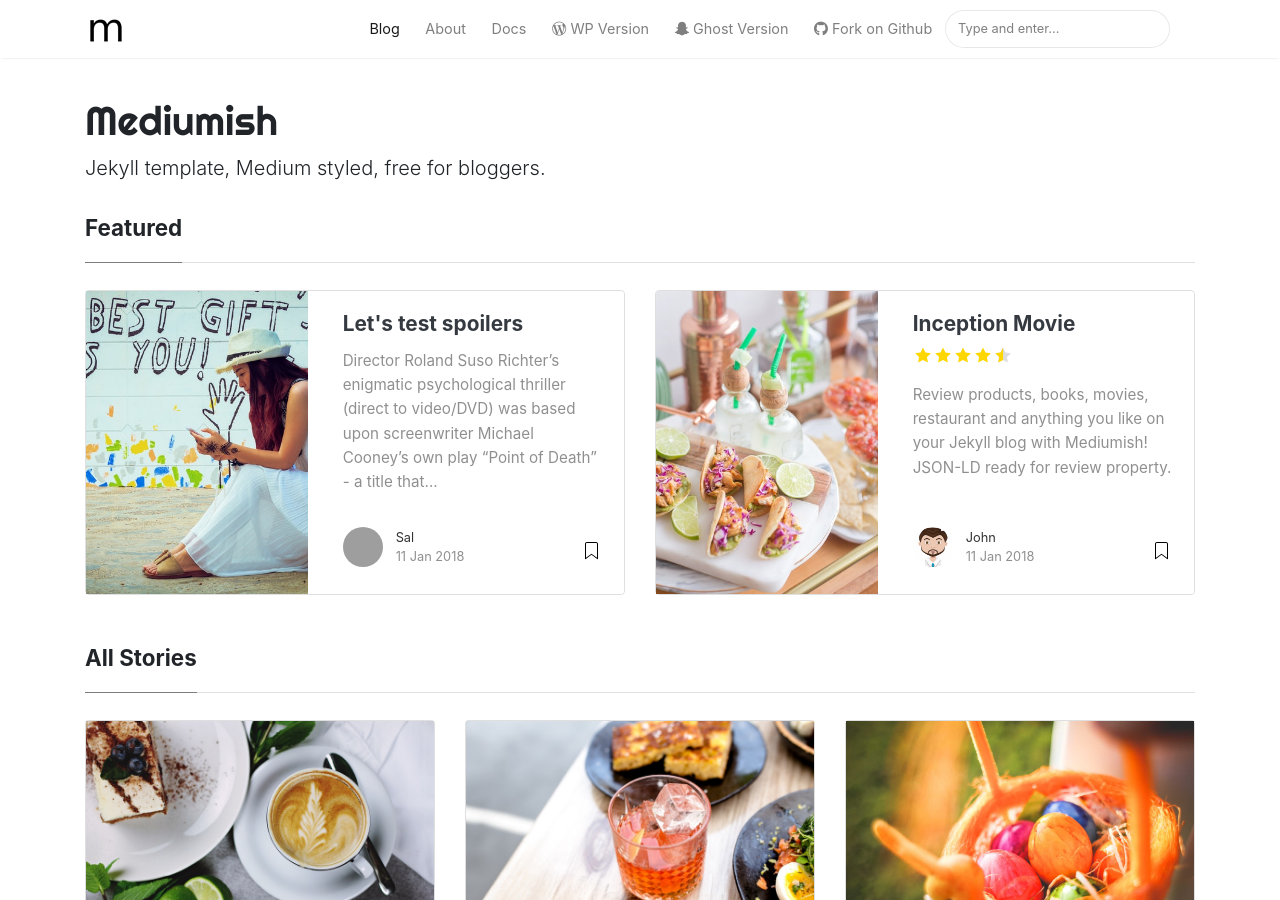
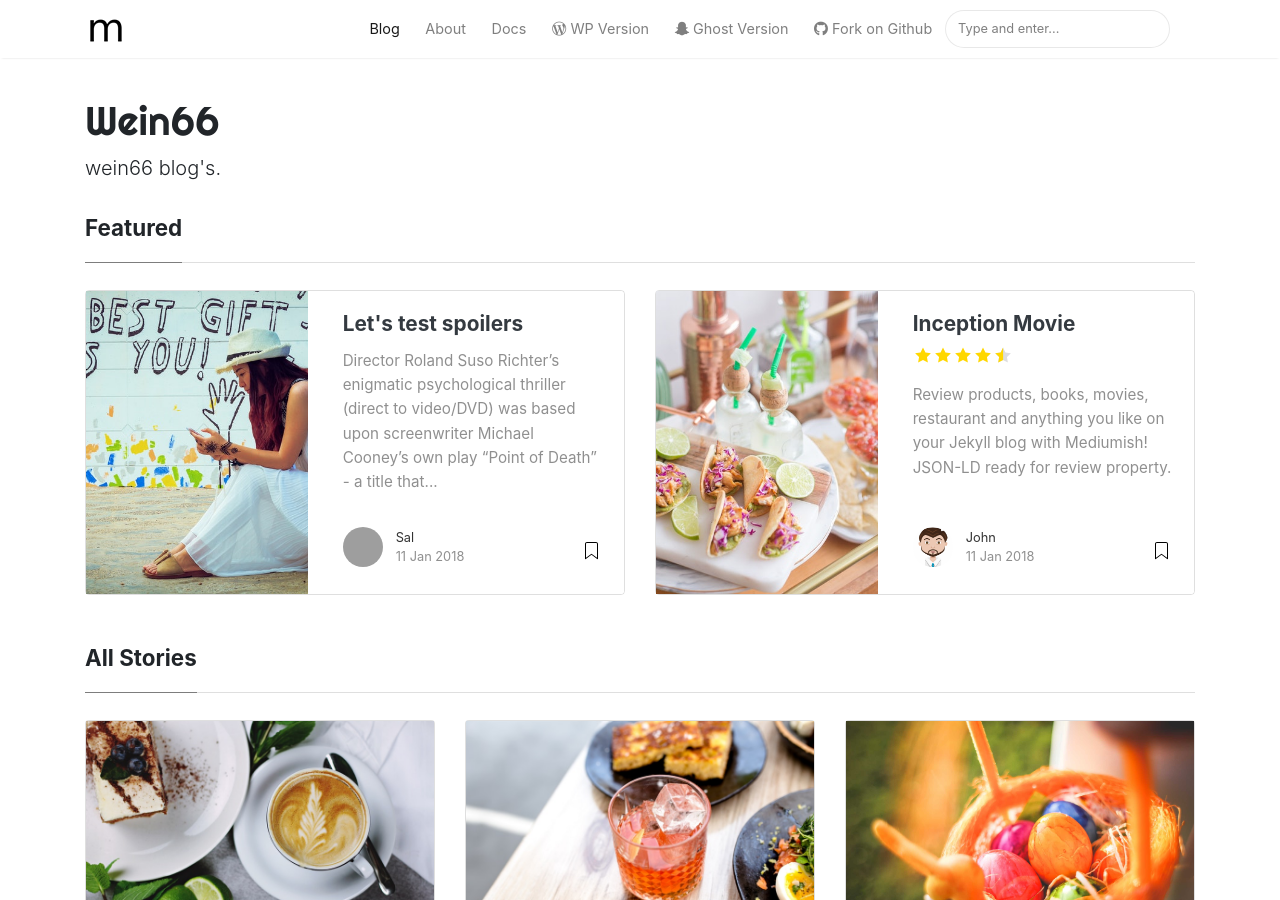
Before and after one commit to wein66/wein66.github.io, a Jekyll site: the page built from index.html, in a window 1280 px wide and 900 px high. Built offline with Jekyll 4.4.1, drawn with Linux system fonts in a browser that asks for light colours; nearby versions of some CDN libraries; the list of posts is cut into pages by our own code; some of the changed text lies outside the part shown; grey boxes are pictures that could not be loaded.

Commit message:
edit config

```diff
--- a/_config.yml
+++ b/_config.yml
@@ -1,10 +1,12 @@
 # Site
-name: "Mediumish"
-title: "Mediumish"
-description: "Jekyll template, Medium styled, free for bloggers."
+locale: 'ko-KR'
+name: "Wein66"
+title: "Wein66 blog"
+description: "wein66 blog's."
 logo: 'assets/images/logo.png'
 favicon: 'assets/images/logo.png'
-baseurl: /mediumish-theme-jekyll
+url: 'http://wein66.github.io'
+baseurl:
 google_analytics: 'UA-46278016-1'
 disqus: 'demowebsite'
 mailchimp-list: 'https://wowthemes.us11.list-manage.com/subscribe/post?u=8aeb20a530e124561927d3bd8&amp;id=8c3d2d214b'
```
